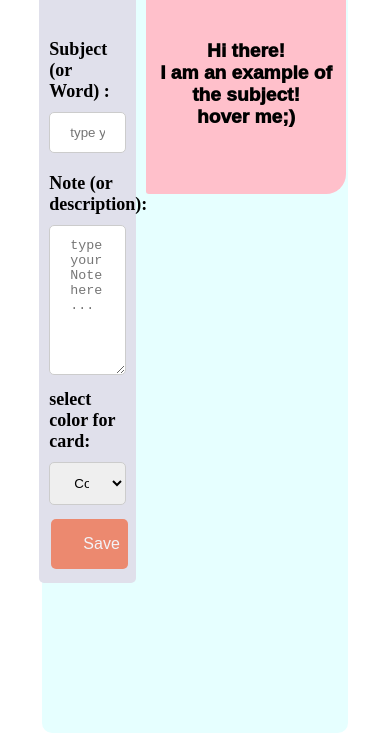
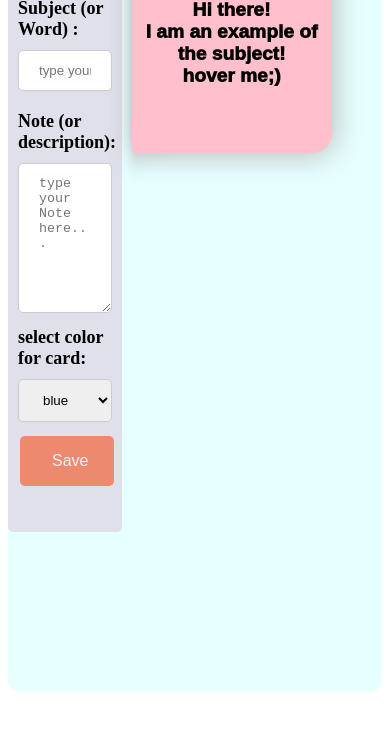
Before and after one commit to dev-aly3n/flash-card-online, a plain HTML site: page index.html in a window 390 px wide. Shown: the part 369-1110 px from the top of the page. After the commit the page ends 1068 px from the top, so only its background shows below. Drawn offline with Linux system fonts and the light colour scheme.

Commit message:
bugs fixed and some styles renewed

```diff
--- a/assets/css/custom.css
+++ b/assets/css/custom.css
@@ -1,17 +1,19 @@
+* {
+  animation: all 0.5s ease;
+}
+
 #content {
   background-color: #e6ffff;
   margin-left: 9%;
   margin-right: 9%;
   border-radius: 10px;
-    padding-bottom: 150px;
+  height: 100%;
 }
 
 #new-note {
-    float: left;
   width: 25%;
   padding: 10px;
-    min-height: 700px;
-    height: auto;
+  height: 700px;
   background-color: #e0e0eb;
   border-radius: 5px;
 }
@@ -21,7 +23,6 @@
 }
 
 #my-note {
-    float: right;
   width: 70%;
 }
 
@@ -44,7 +45,6 @@
   border-radius: 5px;
   box-sizing: border-box;
 }
-
 
 #front-of-card {
   margin-top: 48%;
@@ -79,11 +79,12 @@ h1 {
   text-align: center;
   font-size: 30px;
   font-weight: 3000;
-    font-family: Cambria, Cochin, Georgia, Times, 'Times New Roman', serif;
+  font-family: Cambria, Cochin, Georgia, Times, "Times New Roman", serif;
 }
 
 .container {
   display: flex;
+  flex-direction: row;
   justify-content: center;
   align-content: center;
 }
@@ -113,8 +114,6 @@ h1 {
 .form-input:hover {
   opacity: 1;
 }
-
-
 
 .form-text-area {
   width: 100%;
@@ -154,12 +153,15 @@ h1 {
   cursor: pointer;
   text-decoration: none;
   border-radius: 5px 5px 0 0;
-
 }
 
 .remove-btn:hover {
-    background-color: red;
+  background-color: rgb(255, 73, 73);
   color: white;
+}
+
+.remove-btn:active {
+  background-color: rgb(255, 0, 0);
 }
 
 .card-container {
@@ -190,7 +192,15 @@ h1 {
   transition-timing-function: linear;
   -webkit-transform-origin: left top;
   transform-origin: left top;
+  overflow-x: hidden;
+  box-shadow: 2px 2px 30px rgb(185, 185, 185);
+}
+.front {
   border-radius: 3px 20px 20px 3px;
+}
+.back {
+  border-radius: 3px 8px 8px 3px;
+  overflow-y: scroll;
 }
 
 .card .front {
@@ -206,6 +216,7 @@ h1 {
 }
 
 .card:hover .front {
+  box-shadow: 2px 2px 10px rgb(185, 185, 185);
   -webkit-transform: rotateY(-80deg);
   transform: rotateY(-80deg);
 }
@@ -235,3 +246,33 @@ h1 {
   width: 0;
   z-index: -1;
 }
+
+@media only screen and (max-width: 1000px) {
+  #content {
+    background-color: #e6ffff;
+    margin-left: 0;
+    margin-right: 0;
+    padding-bottom: 150px;
+  }
+  .container {
+    /* flex-direction: column; */
+  }
+}
+
+/* scrollbar styling start */
+* {
+  scrollbar-width: thin;
+  scrollbar-color: rgba(155, 155, 155, 0.5) transparent;
+}
+*::-webkit-scrollbar {
+  width: 5px;
+}
+*::-webkit-scrollbar-track {
+  background: transparent;
+}
+*::-webkit-scrollbar-thumb {
+  background-color: rgba(155, 155, 155, 0.5);
+  border-radius: 20px;
+  border: transparent;
+}
+/* scrollbar styling finish */
--- a/assets/js/app.js
+++ b/assets/js/app.js
@@ -1,15 +1,13 @@
 //variables
-
-const myNote = document.querySelector("#flexbox-container")
+const myNote = document.querySelector("#flexbox-container");
 
 // counting the clicking button
-let count = 1;
-
+let count;
 
 //event listeners
 
 // call event listeners
-eventlisteners()
+eventlisteners();
 
 // create event listeners
 function eventlisteners() {
@@ -20,10 +18,10 @@ function eventlisteners() {
   myNote.addEventListener("click", removeNote);
 
   //remove the example note
-    document.querySelector("#example").addEventListener("click", removeExample)
+  document.querySelector("#example").addEventListener("click", removeExample);
 
   //load saved note from LS
-    document.addEventListener("DOMContentLoaded", localStorageOnLoad)
+  document.addEventListener("DOMContentLoaded", localStorageOnLoad);
 }
 
 //functions
@@ -36,9 +34,8 @@ function newNote(e) {
 
   // allert if filled via a b/o-/t
   if (name !== "" || email !== "") {
-        alert("you are a fucking dumb bot?!")
+    alert("you are a fucking dumb bot?!");
   } else {
-
     //access the value of form inputs
     const subject = document.querySelector("#subject-new-note").value;
     const note = document.querySelector("#add-new-note").value;
@@ -48,25 +45,25 @@ function newNote(e) {
 
     // form validation
     if (subject === "" || note === "" || colorSelected === "") {
-            alert("Please fill all fields and select color of card!")
+      alert("Please fill all fields and select color of card!");
     } else {
       //counting the number of clicking on button to use it for order of flexbox
       // using (-count) to reverse the order
       document.querySelector("#form-input").onclick = function () {
         count = count + 1;
-            }
+      };
 
       //card-container: create the <div> of the card-container and add its class and append it to his parrent
       const myNoteDiv = document.createElement("div");
       myNoteDiv.classList.add("card-container");
       myNoteDiv.style.order = -count;
-            myNote.appendChild(myNoteDiv);
+      myNote.prepend(myNoteDiv);
 
       // /// © 2019 dev-aly3n ///
       //remove-btn: create the <a> of the remove-btn  and add its class and apeend it to his parrent
       const removeBtn = document.createElement("span");
       removeBtn.classList.add("remove-btn");
-            removeBtn.appendChild(document.createTextNode("✕"))
+      removeBtn.appendChild(document.createTextNode("✕"));
       //removeBtn.setAttribute("href", "#")
       myNoteDiv.appendChild(removeBtn);
 
@@ -83,8 +80,8 @@ function newNote(e) {
 
       //h2-card: create the <h2> of the h2-card  and add its class and apeend it to his parrent
       const frontH2 = document.createElement("h2");
-            frontH2.setAttribute("id", "front-of-card")
-            frontH2.appendChild(document.createTextNode(subject))
+      frontH2.setAttribute("id", "front-of-card");
+      frontH2.appendChild(document.createTextNode(subject));
       frontCardDiv.appendChild(frontH2);
 
       //back-card: create the <div> of the back-card  and add its class and apeend it to his parrent
@@ -95,7 +92,7 @@ function newNote(e) {
       //back-card P: create the <p> of the back-card P  and add its class and apeend it to his parrent
       const backCardP = document.createElement("p");
       backCardP.classList.add("back-of-card");
-            backCardP.appendChild(document.createTextNode(note))
+      backCardP.appendChild(document.createTextNode(note));
       backCardDiv.appendChild(backCardP);
 
       //to empty the form input
@@ -109,6 +106,7 @@ function newNote(e) {
 
 //remove notes by click on the remove-btn
 function removeNote(e) {
+    e.preventDefault();
   if (e.target.classList.contains("remove-btn")) {
     e.target.parentElement.remove();
   }
@@ -167,32 +165,35 @@ function getColorFromLS() {
 //load notes from LS
 function localStorageOnLoad() {
   //remove the example note if user deleted it before
-    if (localStorage.getItem("example") === "1") {
-        document.querySelector("#example").parentElement.style.display = "none"
+  if (localStorage.getItem("example") !== "1") {
+    document.querySelector("#example").parentElement.style.display = "block";
   }
 
   //access to the values from LS
   const subjects = getSubjectFromLS();
   const notes = getNoteFromLS();
   const colors = getColorFromLS();
+  count = notes.length
+
 
   //using forEach to use same index number and read properties
-    notes.forEach(note => {
+  notes.forEach((note) => {
     let indexNumberOfNote = notes.indexOf(note);
     let subject = subjects[indexNumberOfNote];
-        let color = colors[indexNumberOfNote]
+    let color = colors[indexNumberOfNote];
 
     //card-container: create the <div> of the card-container and add its class and append it to his parrent
     const myNoteDiv = document.createElement("div");
     myNoteDiv.classList.add("card-container");
     myNoteDiv.style.order = -indexNumberOfNote;
-        myNote.appendChild(myNoteDiv);
+    myNote.prepend(myNoteDiv);
+
 
     //remove-btn: create the <a> of the remove-btn  and add its class and apeend it to his parrent
     const removeBtn = document.createElement("a");
     removeBtn.classList.add("remove-btn");
-        removeBtn.appendChild(document.createTextNode("✕"))
-        removeBtn.setAttribute("href", "#")
+    removeBtn.appendChild(document.createTextNode("✕"));
+    removeBtn.setAttribute("href", "#");
     myNoteDiv.appendChild(removeBtn);
 
     //card: create the <div> of the card  and add its class and apeend it to his parrent
@@ -208,8 +209,8 @@ function localStorageOnLoad() {
 
     //h2-card: create the <h2> of the h2-card  and add its class and apeend it to his parrent
     const frontH2 = document.createElement("h2");
-        frontH2.setAttribute("id", "front-of-card")
-        frontH2.appendChild(document.createTextNode(subject))
+    frontH2.setAttribute("id", "front-of-card");
+    frontH2.appendChild(document.createTextNode(subject));
     frontCardDiv.appendChild(frontH2);
 
     //back-card: create the <div> of the back-card  and add its class and apeend it to his parrent
@@ -221,7 +222,7 @@ function localStorageOnLoad() {
     const backCardP = document.createElement("p");
     //backCardP.setAttribute("id", "back-of-card");
     backCardP.classList.add("back-of-card");
-        backCardP.appendChild(document.createTextNode(note))
+    backCardP.appendChild(document.createTextNode(note));
     backCardDiv.appendChild(backCardP);
   });
 }
@@ -238,7 +239,7 @@ function removeNoteFromLs(deleteSubject) {
     if (subject === deleteSubject) {
       subjectFromLS.splice(index, 1);
       noteFromLS.splice(index, 1);
-            colorFromLS.splice(index, 1)
+      colorFromLS.splice(index, 1);
     }
   });
   //set new array (removed some note array) to the LS
@@ -249,7 +250,7 @@ function removeNoteFromLs(deleteSubject) {
 
 // set a value "1" to LS if user remove the example note (to using it in the function localStorageOnLoad())
 function removeExample() {
-    localStorage.setItem("example", "1")
+  localStorage.setItem("example", "1");
 }
 
 //*****************************************************************\\
--- a/index.html
+++ b/index.html
@@ -29,14 +29,13 @@
                     </br>
                     <label for="add-new-note" class="lable"> Note (or description): </label>
                     </br>
-                    <textarea type="text" maxlength="220" name="text-note" id="add-new-note" class="form-text-area"
+                    <textarea type="text"  name="text-note" id="add-new-note" class="form-text-area"
                         placeholder="type your Note here..."></textarea>
                     </br>
                     <label for="color-selection" class="lable">select color for card:</label>
                     <select id="color-selection" name="color-selection">
-                        <option value="" selected disabled hidden>Color</option>
                         <option value="pink">pink</option>
-                        <option value="#00ffff">blue</option>
+                        <option value="#00ffff" selected>blue</option>
                         <option value="#80ff00">green </option>
                         <option value="#ffbf00">yellow </option>
                     </select>
@@ -52,14 +51,14 @@
                         autocomplete="off">
                 </form>
             </div>
-            <!-- /// © 2019 dev-aly3n /// -->
+            <!-- /// © 2020 dev-aly3n /// -->
             <div class="column" id="my-note">
                 <h2 style="text-align: center;
                 font-size: 30px; font-weight: bolder; margin-bottom: 0; text-decoration: underline; ">
                     my notes
                 </h2>
                 <div id="flexbox-container">
-                    <div class="card-container">
+                    <div class="card-container" style="display: none; order: 999;">
                         <span class="remove-btn" id="example">
                             ✕
                         </span>
```
Lines whose indentation alone changed are shown as unchanged.
